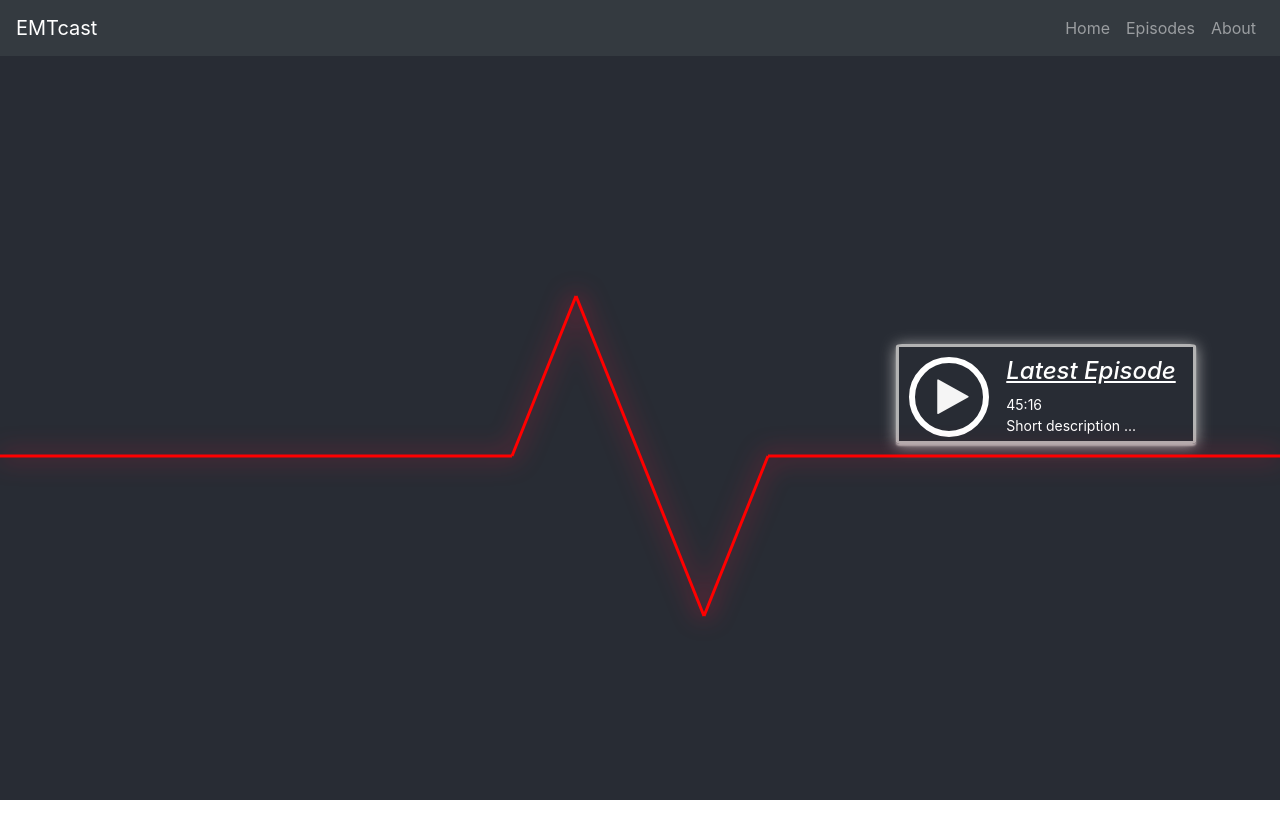
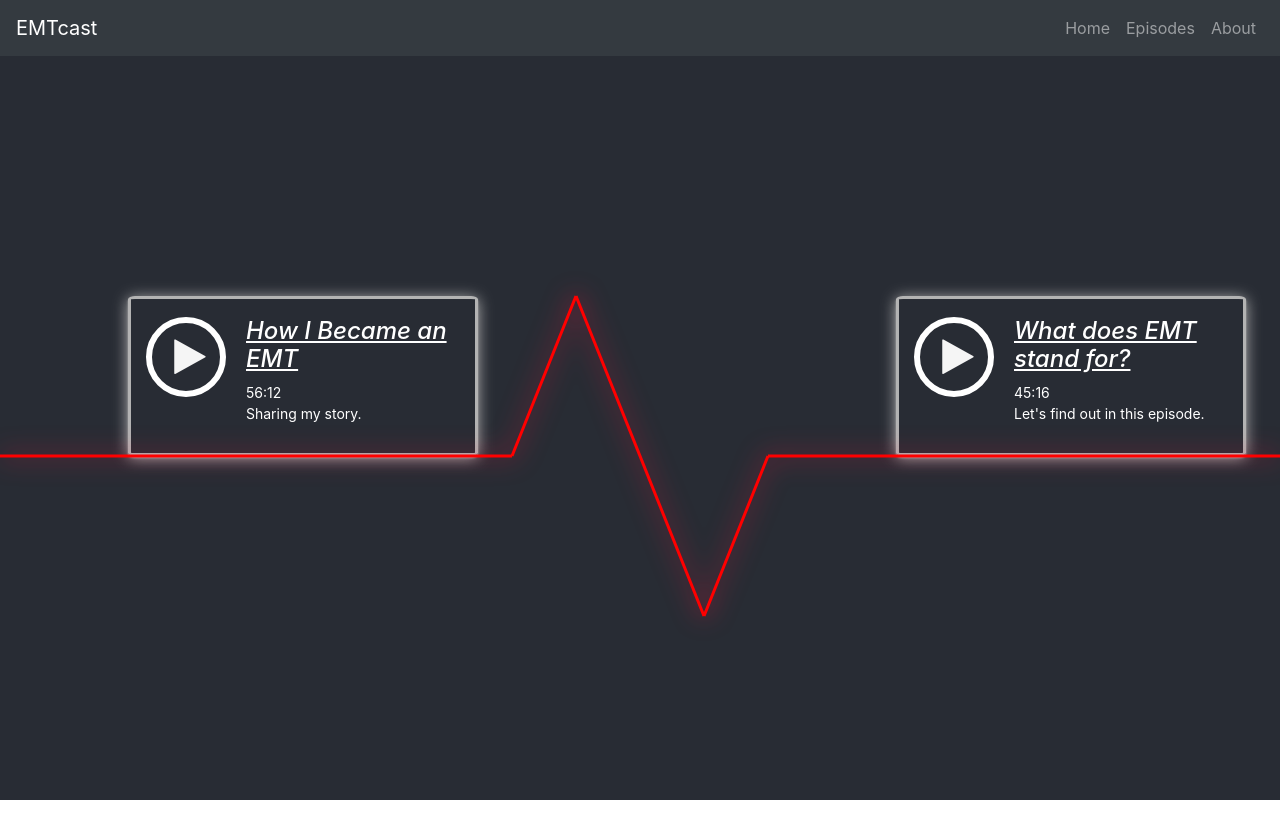
Before and after one commit to zeepk/emt_cast, a React (Create React App) app in the folder emtcast/: page / in a window 1280 px wide. Shown: the top 838 px of the page. Built offline with nearby package versions, Linux system fonts and the light colour scheme.

Commit message:
changed styling

```diff
--- a/emtcast/src/App.css
+++ b/emtcast/src/App.css
@@ -1,8 +1,18 @@
 .App {
-  text-align: center;
-  background-color: #282c34;
-  height: 100vh;
+	text-align: center;
+	background-color: #282c34;
+	height: 100vh;
 }
 .header {
-  background-color: #282c34;
+	background-color: #282c34;
 }
+.latestEpisode {
+	position: absolute;
+	left: 70%;
+	top: 37%;
+}
+.randomEpisode {
+	position: absolute;
+	left: 10%;
+	top: 37%;
+}
--- a/emtcast/src/App.js
+++ b/emtcast/src/App.js
@@ -1,16 +1,31 @@
-import React from "react";
-import "./App.css";
-import "bootstrap/dist/css/bootstrap.min.css";
-import CustomNavbar from "./components/custom_navbar";
-import BgLine from "./components/bg_line";
-import EpisodeCard from "./components/episode_card";
+import React from 'react';
+import './App.css';
+import 'bootstrap/dist/css/bootstrap.min.css';
+import CustomNavbar from './components/custom_navbar';
+import BgLine from './components/bg_line';
+import EpisodeCard from './components/episode_card';
 function App() {
+	const data1 = {
+		title: 'What does EMT stand for?',
+		time: '45:16',
+		description: "Let's find out in this episode."
+	};
+	const data2 = {
+		title: 'How I Became an EMT',
+		time: '56:12',
+		description: 'Sharing my story.'
+	};
 	return (
 		<div className="App">
 			<header className="header">
 				<CustomNavbar />
 			</header>
-      <EpisodeCard orientation={"right"} />
+			<div className="latestEpisode">
+				<EpisodeCard data={data1} />
+			</div>
+			<div className="randomEpisode">
+				<EpisodeCard data={data2} />
+			</div>
 			<svg className="svgContainer">
 				<line className="line1" x1="0" y1="50%" x2="40%" y2="50%" />
 				<line className="line2" x1="40%" y1="50%" x2="45%" y2="30%" />
--- a/emtcast/src/components/episode_card.js
+++ b/emtcast/src/components/episode_card.js
@@ -1,5 +1,5 @@
-import React, { Component } from "react";
-import "./styling/episode_card.css";
+import React, { Component } from 'react';
+import './styling/episode_card.css';
 
 export default class episode_card extends Component {
 	render() {
@@ -9,9 +9,9 @@ export default class episode_card extends Component {
 					<i class="fa fa-play fa-2x"></i>
 				</div>
 				<div className="grid-item">
-          <h4>Latest Episode</h4>
-          <p>45:16</p>
-          <p>Short description ...</p>
+					<h4>{this.props.data.title}</h4>
+					<p>{this.props.data.time}</p>
+					<p>{this.props.data.description}</p>
 				</div>
 			</div>
 		);
--- a/emtcast/src/components/styling/episode_card.css
+++ b/emtcast/src/components/styling/episode_card.css
@@ -7,18 +7,17 @@
 	display: grid;
 	grid-template-columns: auto auto;
 	grid-template-rows: 100px;
-  padding: 10px;
-  position: fixed;
-  left: 70%;
-  top: 43%;
-  width: 300px;
-  height: 100px;
+	padding-top: 5%;
+
+	/* width: 300px; */
+	max-width: 350px;
+	height: 160px;
 	box-shadow: 0 2px 2px 0 var(--light), 0 2px 15px 0 var(--light);
 	border: solid 3px var(--light);
 	border-radius: 2%;
 	color: rgb(255, 255, 255);
 	text-align: left;
-  grid-gap: 10px;
+	grid-gap: 20px;
 }
 h4 {
 	font-style: italic;
@@ -46,3 +45,8 @@ p {
 	font-weight: bold;
 	transition: all 0.3s ease;
 }
+/* not working for some reason */
+.triangle:hover {
+	color: red;
+	border: 6px solid red;
+}
```
Lines whose indentation alone changed are shown as unchanged.
